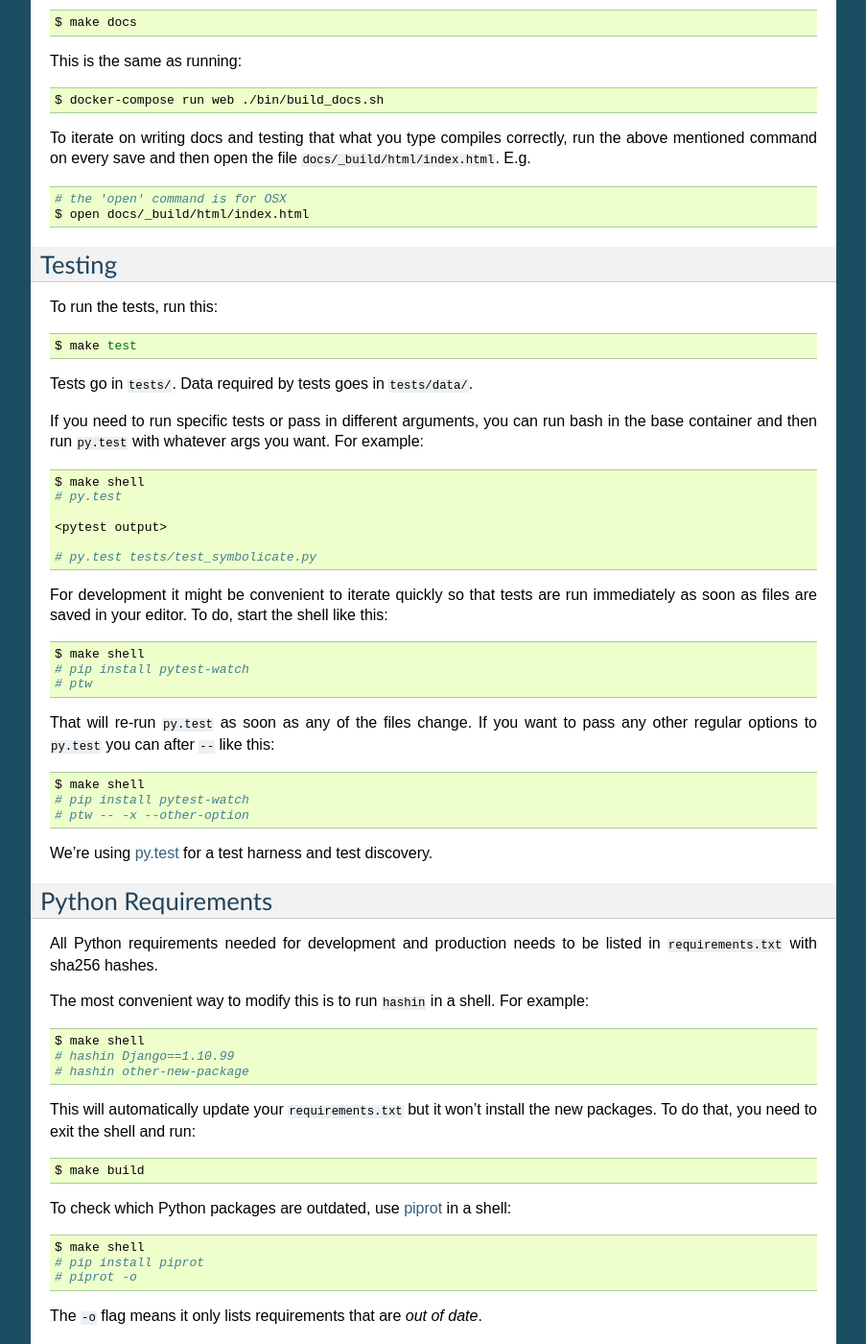
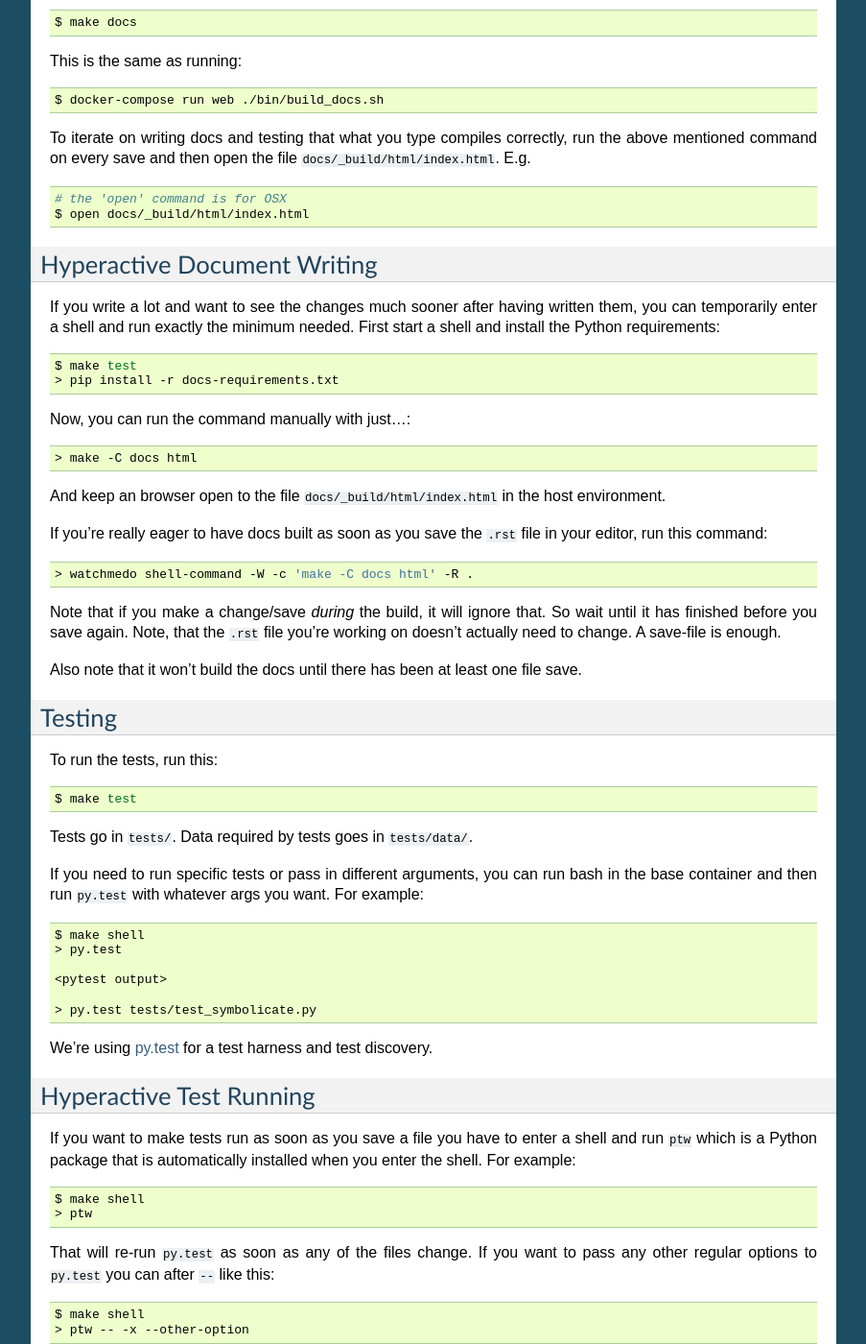
Before and after one commit to mozilla-services/tecken, a Sphinx documentation site: the page built from docs/dev.rst, in a window 1280 px wide and 1400 px high, scrolled down 795 px. Shown: the whole window at 96% size, without its empty margins (198-1101 px from the left). Built offline with Sphinx 7.4.7, drawn with Linux system fonts in a browser that asks for light colours; some of the changed text lies outside the part shown.

Commit message:
Simplify requirementstxt (#21)
* simplify requirements.txt

* pyup too

* don't bother with sphinx-autobuild

* remove defusedxml

* remove msgpack-python

* pcgst

* cleaning up requirments building

* new bash injection

* cleaning up docs

* remove commented out stuff

```diff
--- a/docs-requirements.txt
+++ b/docs-requirements.txt
@@ -1,3 +1,2 @@
 Sphinx==1.5.5
-sphinx-autobuild==0.6.0
 sphinx-rtd-theme==0.2.4
--- a/docs/dev.rst
+++ b/docs/dev.rst
@@ -64,6 +64,40 @@ run the above mentioned command on every save and then open the file
 
 .. _Sphinx: http://www.sphinx-doc.org/en/stable/
 
+Hyperactive Document Writing
+============================
+
+If you write a lot and want to see the changes much sooner after having
+written them, you can temporarily enter a shell and run exactly the
+minimum needed. First start a shell and install the Python requirements:
+
+.. code-block:: shell
+
+   $ make test
+   > pip install -r docs-requirements.txt
+
+Now, you can run the command manually with just...:
+
+.. code-block:: shell
+
+   > make -C docs html
+
+And keep an browser open to the file ``docs/_build/html/index.html`` in
+the host environment.
+
+If you're really eager to have docs built as soon as you save the ``.rst``
+file in your editor, run this command:
+
+.. code-block:: shell
+
+   > watchmedo shell-command -W -c 'make -C docs html' -R .
+
+Note that if you make a change/save *during* the build, it will ignore that.
+So wait until it has finished before you save again. Note, that the ``.rst``
+file you're working on doesn't actually need to change. A save-file is enough.
+
+Also note that it won't build the docs until there has been at least one
+file save.
 
 Testing
 =======
@@ -84,21 +118,29 @@ want. For example:
 .. code-block:: shell
 
    $ make shell
-   # py.test
+   > py.test
 
    <pytest output>
 
-   # py.test tests/test_symbolicate.py
+   > py.test tests/test_symbolicate.py
 
-For development it might be convenient to iterate quickly so that tests
-are run immediately as soon as files are saved in your editor. To do,
-start the shell like this:
+
+We're using py.test_ for a test harness and test discovery.
+
+.. _py.test: http://pytest.org/
+
+
+Hyperactive Test Running
+========================
+
+If you want to make tests run as soon as you save a file you have to
+enter a shell and run ``ptw`` which is a Python package that is
+automatically installed when you enter the shell. For example:
 
 .. code-block:: shell
 
    $ make shell
-   # pip install pytest-watch
-   # ptw
+   > ptw
 
 That will re-run ``py.test`` as soon as any of the files change.
 If you want to pass any other regular options to ``py.test`` you can
@@ -106,14 +148,8 @@ after ``--`` like this:
 
 .. code-block:: shell
 
-   $ make shell
-   # pip install pytest-watch
-   # ptw -- -x --other-option
-
-
-We're using py.test_ for a test harness and test discovery.
-
-.. _py.test: http://pytest.org/
+  $ make shell
+  > ptw -- -x --other-option
 
 
 Python Requirements
@@ -144,9 +181,14 @@ To check which Python packages are outdated, use `piprot`_ in a shell:
 .. code-block:: shell
 
    $ make shell
-   # pip install piprot
-   # piprot -o
+   > pip install piprot
+   > piprot -o
 
 The ``-o`` flag means it only lists requirements that are *out of date*.
 
+.. note:: A good idea is to install ``hashin`` and ``piprot`` globally
+   on your computer instead. It doesn't require a virtual environment if
+   you use `pipsi`_.
+
 .. _piprot: https://github.com/sesh/piprot
+.. _pipsi: https://github.com/mitsuhiko/pipsi
--- a/package.json
+++ b/package.json
@@ -7,7 +7,5 @@
     "url": "git://github.com/mozilla/tecken.git"
   },
   "license": "MPL-2.0",
-  "dependencies": {
-    "jquery": "^3.1.1"
-  }
+  "dependencies": {}
 }
```
Also changed, not shown: other parts of docs/dev.rst (+3 -2 lines), requirements.txt (+83 -100 lines), 5 other files.
